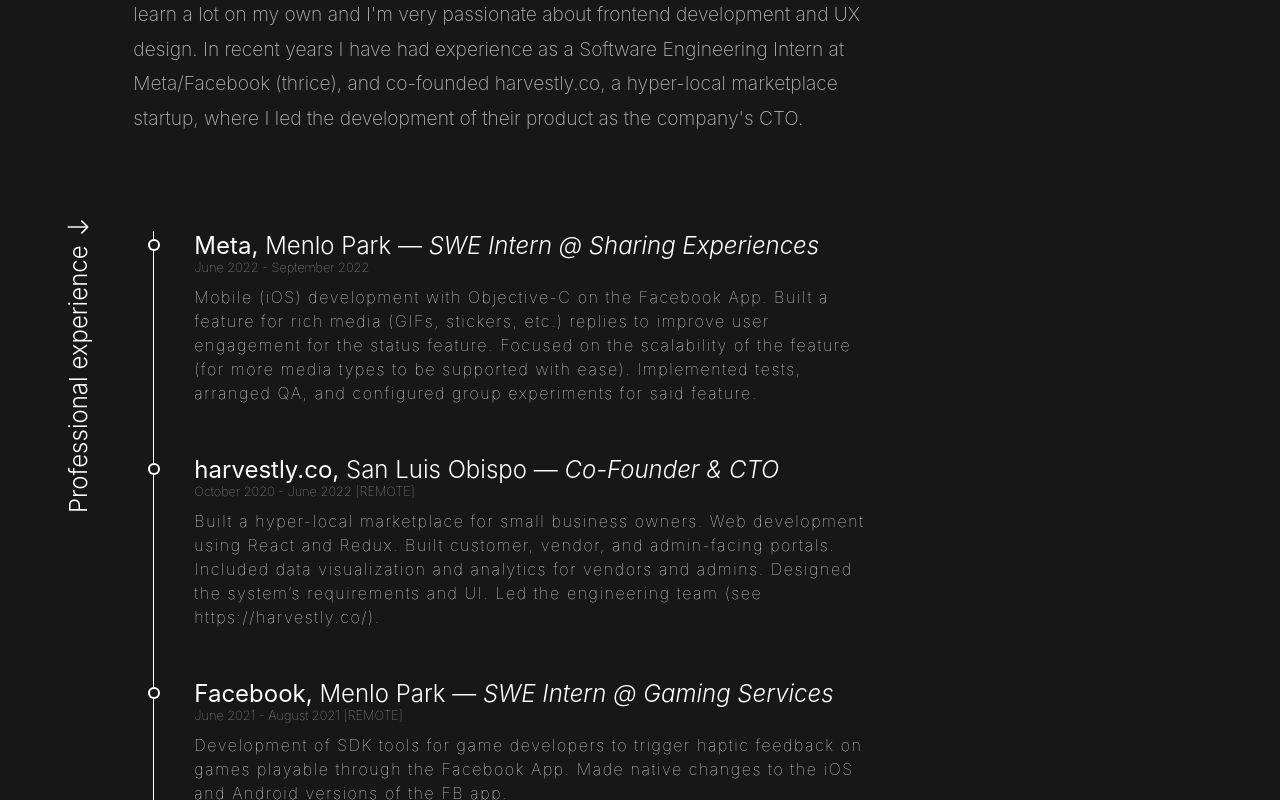
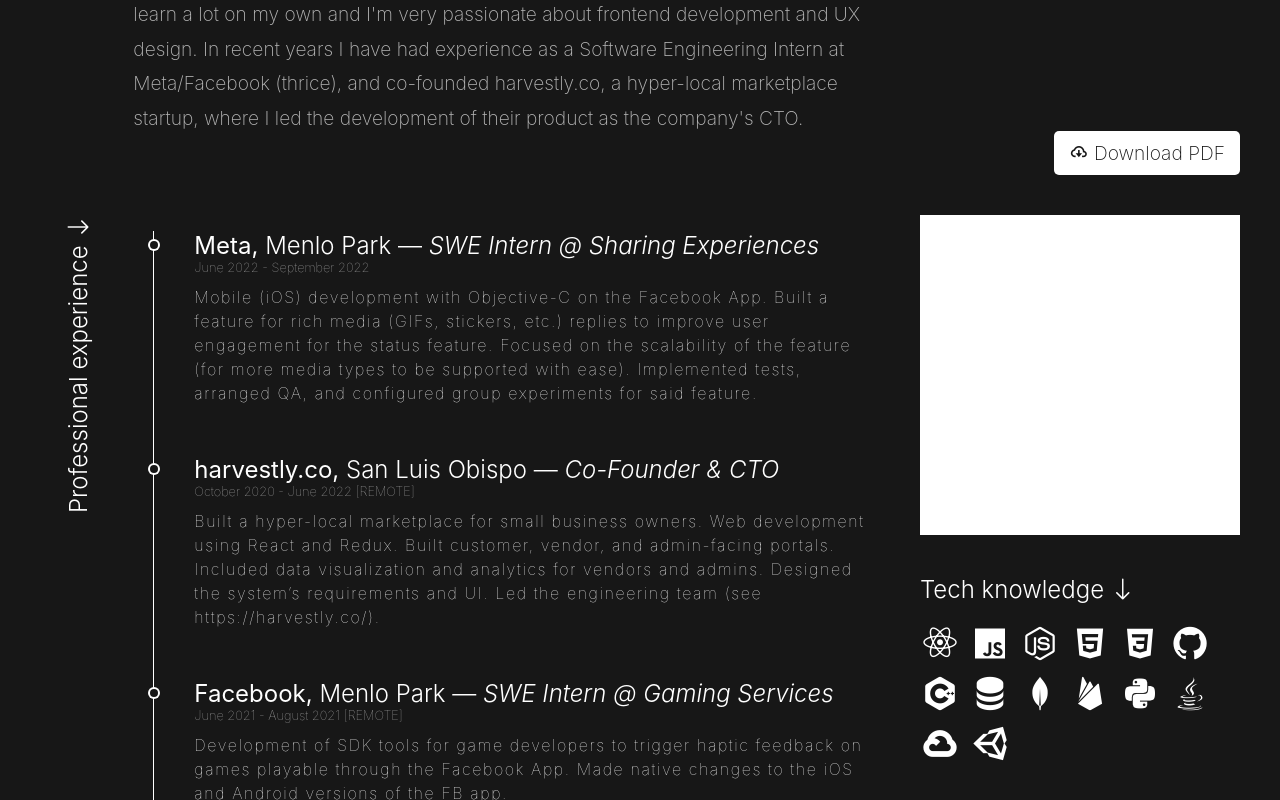
Before and after one commit to Andres-Barragan-Salas/portfolio, a React (Create React App) app: page / in a window 1280 px wide. Shown: the part 2440-3240 px from the top of the page. Built offline with nearby package versions, Linux system fonts and the light colour scheme.

Commit message:
Completed layout for about section

```diff
--- a/public/index.html
+++ b/public/index.html
@@ -8,6 +8,7 @@
   <meta name="theme-color" content="#000000" />
   <meta name="description" content="Web site created using create-react-app" />
   <link rel="stylesheet" href="https://cdn.jsdelivr.net/npm/bootstrap-icons@1.3.0/font/bootstrap-icons.css">
+  <link href='https://unpkg.com/boxicons@2.1.4/css/boxicons.min.css' rel='stylesheet'>
   <link rel="apple-touch-icon" href="%PUBLIC_URL%/logo192.png" />
   <!--
       manifest.json provides metadata used when your web app is installed on a
--- a/src/App.css
+++ b/src/App.css
@@ -21,9 +21,9 @@
   --placeholderText: #B5B5B588;
   --inputBorder: #B5B5B588;
   /* BUTTONS */
-  /* --primaryButtonContent: white;
-  --primaryButtonBackground: indigoBlue;
-  --secondaryButtonContent: indigoBlue;
+  --primaryButtonContent: #171717;
+  --primaryButtonBackground: #FFF;
+  /* --secondaryButtonContent: indigoBlue;
   --secondaryButtonBackground: gray1;
   --disabledButtonContent: white;
   --disabledButtonBackground: gray2; */
@@ -96,6 +96,20 @@
 
 p.pf, h1.pf, h2.pf, h3.pf {
   margin: 0;
+}
+
+button.pf {
+  cursor: pointer;
+  border: none;
+  color: var(--primaryButtonContent);
+  background: var(--primaryButtonBackground);
+  padding: 5px 15px;
+  border-radius: 5px;
+  transition: opacity 300ms ease;
+}
+
+button.pf:hover {
+  opacity: 0.7;
 }
 
 /* >>> MARGIN <<< */
--- a/src/screens/home/sections/about/About.css
+++ b/src/screens/home/sections/about/About.css
@@ -15,3 +15,14 @@
   text-align: end;
   grid-column: 1;
 }
+
+#about .about-img {
+  background: white;
+  width: 100%;
+  aspect-ratio: 1;
+}
+
+#about .tech-stack > i {
+  font-size: 2.5em;
+  margin: 0 10px 10px 0;
+}
--- a/src/screens/home/sections/about/index.js
+++ b/src/screens/home/sections/about/index.js
@@ -18,6 +18,12 @@
           and co-founded harvestly.co, a hyper-local marketplace startup, where
           I led the development of their product as the company's CTO.
         </p>
+        <div className="pf flex-column
+          justify-content-flex-end align-items-flex-end">
+          <button className="pf regular-text">
+            <i className="bx bx-cloud-download" /> Download PDF
+          </button>
+        </div>
         <h2 className="pf about-title title-text">
           Professional experience <i className="bi bi-arrow-down" />
         </h2>
@@ -65,6 +71,30 @@
             the project."
           />
         </PFTimeline>
+        <div>
+          <div className="about-img" />
+          <div className="pf margin-vertical-l">
+            <h2 className="pf title-text">
+              Tech knowledge <i className="bi bi-arrow-down" />
+            </h2>
+            <div className="pf tech-stack margin-vertical-m">
+              <i className="bx bxl-react" />
+              <i className="bx bxl-javascript" />
+              <i className="bx bxl-nodejs" />
+              <i className="bx bxl-html5" />
+              <i className="bx bxl-css3" />
+              <i className="bx bxl-github" />
+              <i className="bx bxl-c-plus-plus" />
+              <i className="bx bxs-data" />
+              <i className="bx bxl-mongodb" />
+              <i className="bx bxl-firebase" />
+              <i className="bx bxl-python" />
+              <i className="bx bxl-java" />
+              <i className="bx bxl-google-cloud" />
+              <i className="bx bxl-unity" />
+            </div>
+          </div>
+        </div>
         <h2 className="pf about-title title-text">
           Education <i className="bi bi-arrow-down" />
         </h2>
```
